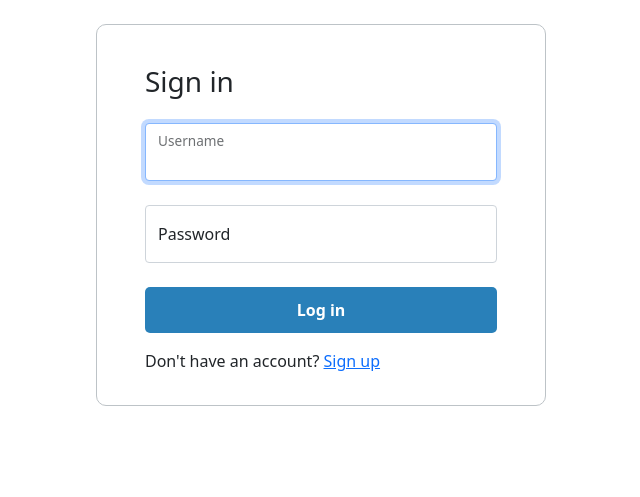
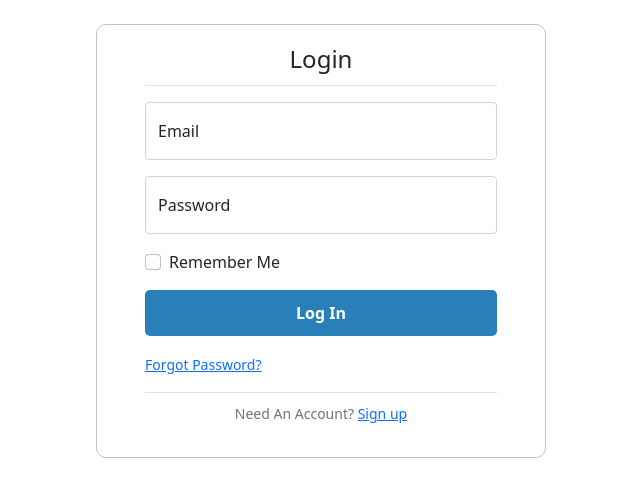
Before and after one commit to ReshanCSX/CS50x-Final-Project, a Flask app: page /login in a window 1280 px wide. Shown: the part 80-577 px from the top of the page, without its empty margins (319-959 px from the left). Run offline with Flask 2, Linux system fonts and the light colour scheme; some libraries are stand-ins or nearby versions.

Commit message:
Added validation for login route

```diff
--- a/app.py
+++ b/app.py
@@ -23,17 +23,25 @@ def index():
 @app.route("/login", methods=["GET", "POST"])
 def login():
 
-    return render_template("login.html")
+    form = LoginForm()
+
+    if form.validate_on_submit():
+        # To test the validation process
+        if form.email.data == "reshan@gmail.com" and form.password.data == "1":
+            flash("Login successful!", "success")
+            return redirect(url_for("signup"))
+
+        else:
+            flash("Login unsuccessfull, Please check username and password", "danger")
+
+    return render_template("login.html", title = "Login", form = form)
 
 @app.route("/signup", methods=["GET", "POST"])
 def signup():
-
-    # Checking request method
-    # if request.method == "POST":
 
     form = RegistrationForm()
 
     if form.validate_on_submit():
         flash("Account Created", "success")
         return redirect(url_for('login'))
-    return render_template("register.html", title = "SPLIT: Sign Up", form = form)
+    return render_template("register.html", title = "Sign Up", form = form)
--- a/forms.py
+++ b/forms.py
@@ -10,6 +10,7 @@ class RegistrationForm(FlaskForm):
     submit = SubmitField("Sign Up")
 
 class LoginForm(FlaskForm):
+    email = StringField("Email", validators=[DataRequired(), Email()])
     password = PasswordField("Password", validators=[DataRequired()])
-    remember = BooleanField("Remember")
-    submit = SubmitField("Login")
+    remember = BooleanField("Remember Me")
+    submit = SubmitField("Log In")
--- a/static/styles.css
+++ b/static/styles.css
@@ -34,7 +34,6 @@
 .navbar .nav-items div a .nav-button:hover {
   background-color: #3498db;
   color: #FFF;
-  box-shadow: 0px 3px #2980b9;
 }
 .navbar .nav-items div a:hover {
   color: #2980b9;
@@ -48,7 +47,6 @@
   border-radius: 10px;
   width: 450px;
   padding: 1rem 3rem;
-  margin: 0rem 3rem;
 }
 .login-form h1 {
   font-weight: 600;
--- a/templates/layout.html
+++ b/templates/layout.html
@@ -36,7 +36,7 @@
             {% with messages = get_flashed_messages("with categories=true") %}
             {% if messages %}
               {% for category, message in messages %}
-                <div class="d-block alert alert-{{category}}"> {{message}} </div>
+                <div class="d-block alert alert-{{category}} text-center"> {{message}} </div>
               {% endfor %}
             {% endif %}
           {% endwith %}
--- a/templates/login.html
+++ b/templates/login.html
@@ -1,25 +1,62 @@
-{% extends "layout.html"%}
+{% extends "layout.html" %}
 
 {% block main %}
+<div class="login-form">
+    <form action="" method="post">
+        {{ form.hidden_tag() }}
 
-    <div class="login-form">
-        <h3 class="my-4">Sign in</h3>
-        <form action="/login" method="post">
-            <div class="form-floating mb-4">
-                <input type="text" class="form-control" id="floatingInput" name="username" placeholder="username" autofocus>
-                <label for="floatingInput">Username</label>
+        <fieldset class="form-group">
+            <legend class="border-bottom pb-2 mb-3 text-center">Login</legend>
+
+            <div class="form-floating mb-3">
+                {% if form.email.errors %}
+                    {{ form.email(class="form-control is-invalid", id="floatingInput", placeholder="Email") }}
+                    {{ form.email.label(for="floatingInputInvalid") }}
+                    <div class="invalid-feedback">
+                        {% for error in form.email.errors %}
+                            <span>{{error}}</span>
+                        {% endfor %}
+                    </div>
+                {% else %}
+                    {{ form.email(class="form-control", id="floatingInput", placeholder="Email") }}
+                    {{ form.email.label(for="floatingInput") }}
+                {% endif %}
             </div>
 
-            <div class="form-floating mb-4 m-auto">
-                <input type="password" class="form-control" id="floatingPassword" placeholder="Password">
-                <label for="floatingPassword">Password</label>
+            <div class="form-floating mb-3">
+                {% if form.password.errors %}
+                    {{ form.password(class="form-control is-invalid", id="floatingPassword", placeholder="Password") }}
+                    {{ form.password.label(for="floatingPasswordInvalid") }}
+                    <div class="invalid-feedback">
+                        {% for error in form.password.errors %}
+                            <span>{{error}}</span>
+                        {% endfor %}
+                    </div>
+                {% else %}
+                    {{ form.password(class="form-control", id="floatingPassword", placeholder="Password") }}
+                    {{ form.password.label(for="floatingPassword") }}
+                {% endif %}
             </div>
 
-            <button class="form-button" type="submit">Log in</button>
-        </form>
+            <div class="form-check mb-3">
+                {{ form.remember(class="form-check-input") }}
+                {{ form.remember.label(class="form-check-label") }}
+            </div>
 
-        <div class="my-3">
-            <span>Don't have an account? </span><a href="/signup">Sign up</a>
+        </fieldset>
+
+        <div class="form-group mb-3">
+            {{ form.submit(class="form-button") }}
         </div>
+
+        <small class="text-muted">
+            <a href="#">Forgot Password?</a>
+        </small>
+    </form>
+
+    <div class="border-top pt-2 my-3 text-center">
+        <small class="text-muted">Need An Account? <a href="{{ url_for('signup') }}">Sign up</a></small>
     </div>
+</div>
+
 {% endblock %}
```
